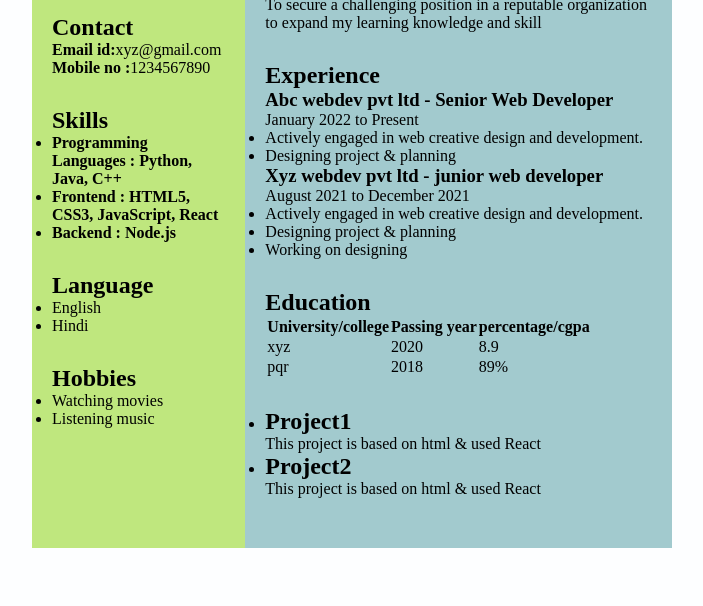
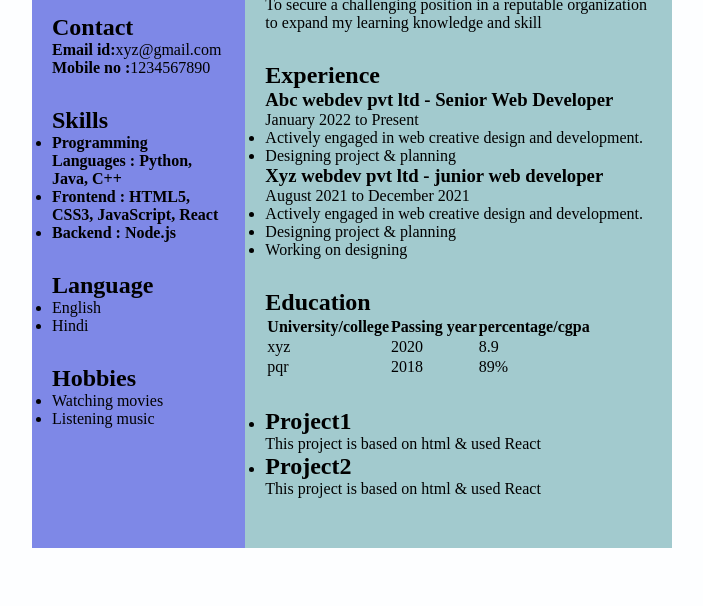
Before and after one commit to meghanakakarla666/Resume, a plain HTML site: page index.html in a window 1280 px wide. Shown: the part 194-800 px from the top of the page, without its empty margins (288-991 px from the left). Drawn offline with Linux system fonts and the light colour scheme.

Commit message:
changed b1 style
changed b1 style

```diff
--- a/style.css
+++ b/style.css
@@ -21,7 +21,7 @@ body {
 }
 .left {
 	position: initial;
-	background-color: rgb(191, 231, 126);
+	background-color: rgb(126, 136, 231);
 	padding: 20px;
 
 }
```
